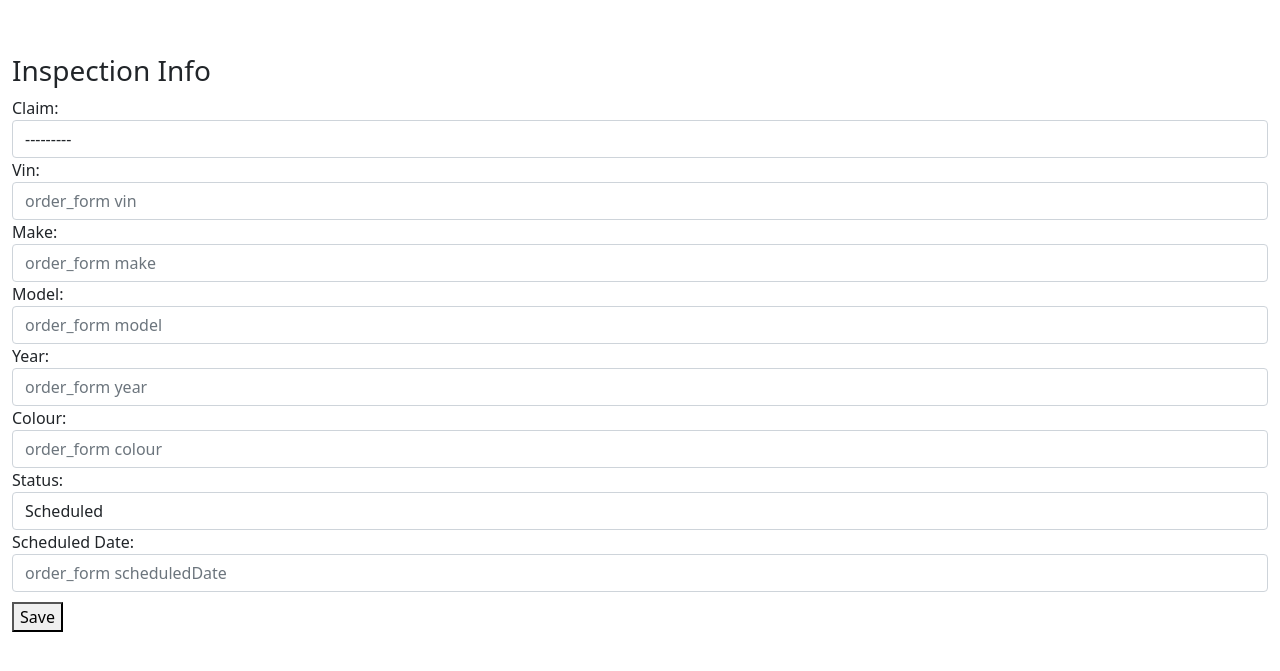
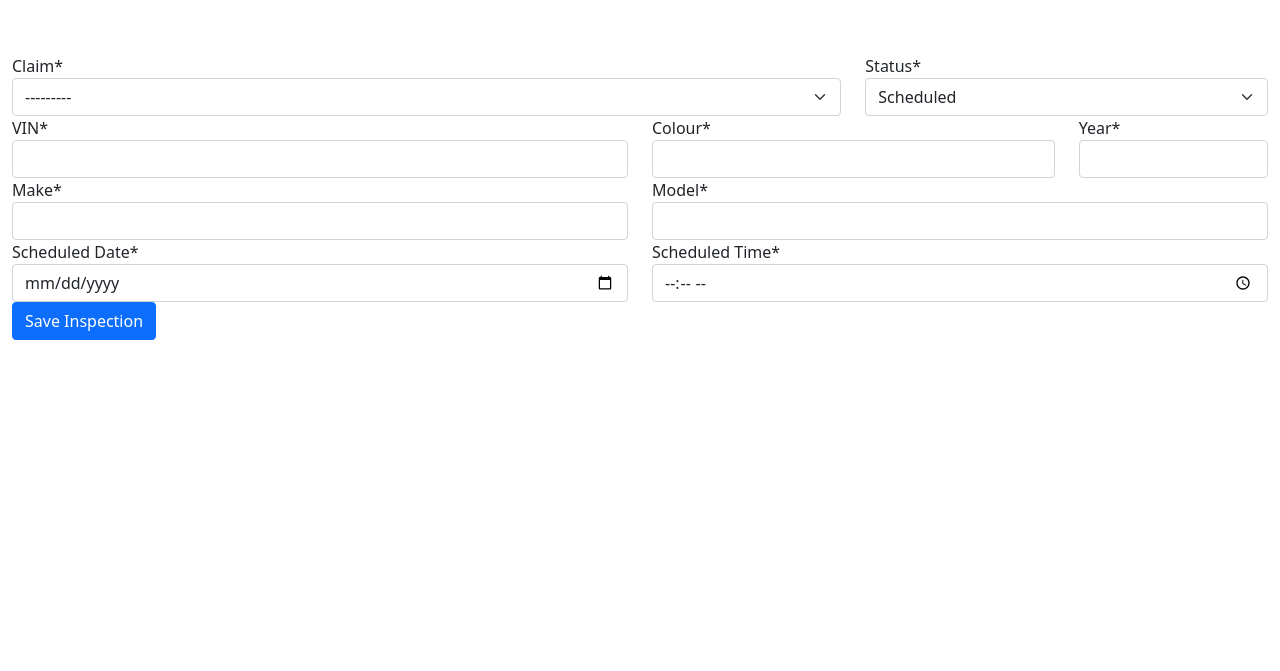
Before and after one commit to diaz-michael/btm419-W22, a Django app: page /inspections/create/ in a window 1280 px wide. Shown: the part 56-727 px from the top of the page. Run offline with Django 4.2, Linux system fonts and the light colour scheme; tables that the repository leaves empty hold one stand-in row (values such as "Sample post"); some libraries are stand-ins or nearby versions.

Commit message:
Inspections Formatting

```diff
--- a/c3prototype/settings.py
+++ b/c3prototype/settings.py
@@ -32,6 +32,8 @@
 # Application definition
 
 INSTALLED_APPS = [
+    'dal',
+    'dal_select2',
     'django.contrib.admin',
     'django.contrib.auth',
     'django.contrib.contenttypes',
@@ -175,3 +177,4 @@
 DEBUG_TOOLBAR_CONFIG = {
     'INTERCEPT_REDIRECTS': False,
 }
+CRISPY_TEMPLATE_PACK = 'bootstrap4'
--- a/inspections/forms.py
+++ b/inspections/forms.py
@@ -1,25 +1,41 @@
-from django import forms
-
+from django.forms import ModelForm, widgets
+from crispy_forms.helper import FormHelper
+from crispy_forms.layout import Layout, Fieldset, ButtonHolder, Submit, Field
 from .models import inspection
 
-class inspectionForm(forms.ModelForm):
+class inspectionForm(ModelForm):
     error_css_class = 'error-field'
     required_css_class = 'required-field'
     class Meta:
         model = inspection
-        fields = ['claimID', 'vin', 'make', 'model', 'year', 'colour', 'status', 'scheduledDate']
+        fields = ['claimID', 'vin', 'make', 'model', 'year', 'colour', 'status', 'scheduledDate', 'scheduledTime']
+        widgets = {
+            'status' : widgets.Select(),
+            'scheduledDate': widgets.DateInput(attrs={'type': 'date'},),
+            'scheduledTime': widgets.TimeInput(format = '%H:%M', attrs={'type': 'time'},)
+        }
 
     def __init__(self, *args, **kwargs):
         super().__init__(*args, **kwargs)
-        # django-crispy-forms
-        for field in self.fields:
-            new_data = {
-                "placeholder": f'order_form {str(field)}',
-                "class": 'form-control'
-            }
-            self.fields[str(field)].widget.attrs.update(
-                new_data
+        self.helper = FormHelper()
+        self.helper.layout = Layout(
+            Fieldset(
+                'claimID',
+                'vin',
+                'make',
+                'model',
+                'year',
+                'colour',
+                'status',
+                'scheduledDate',
+                'scheduledTime'
+            ),
+            Field('claimID', css_class='form-select'),
+            ButtonHolder(
+                Submit('submit', 'Submit', css_class='button white')
             )
-
+        )
+        self.fields['vin'].label = 'VIN'
         self.fields['claimID'].label = 'Claim'
         self.fields['scheduledDate'].label = 'Scheduled Date'
+        self.fields['scheduledTime'].label = 'Scheduled Time'
--- a/inspections/models.py
+++ b/inspections/models.py
@@ -3,6 +3,7 @@
 from django.urls import reverse
 from django.core.exceptions import ValidationError
 
+#based on https://gist.github.com/krisneuharth/2176789
 def validate_vin(value):
     POSITIONAL_WEIGHTS = [8,7,6,5,4,3,2,10,0,9,8,7,6,5,4,3,2]
     ILLEGAL_ALL = ['I', 'O', 'Q']
@@ -111,7 +112,8 @@
         choices=STATUS_CHOICES,
         default='Sc',
     )
-    scheduledDate = models.DateTimeField()
+    scheduledDate = models.DateField()
+    scheduledTime = models.TimeField()
     objects = inspectionManager()
     def list(self):
         return self.id
--- a/inspections/templates/inspections/create-update.html
+++ b/inspections/templates/inspections/create-update.html
@@ -1,26 +1,53 @@
 {% extends "background/base.html" %}
-
+{% load crispy_forms_tags %}
 
 {% block content %}
 
 <div style='margin-top:30px;'>
-    <form action='.' method="POST">
-        {% csrf_token %}
-        <h3>Inspection Info</h3>
-       {% for field in form %}
-       <div class='{% if field.field.required %}{{ form.required_css_class }}{%endif%}'>
-        {{ field.errors }}
-        {{ field.label_tag }} {{ field }}
-        {% if field.help_text %}
-            <p class="help">{{ field.help_text|safe }}</p>
-        {% endif %}
-        </div>
-       {% endfor %}
-        <button style='margin-top:10px;' type='submit' >Save</button>
+  <form method="post">
+    {% csrf_token %}
+    <div class="row">
+      <div class="col-md-8 mb-0">
+        {{ form.claimID|as_crispy_field }}
+      </div>
+      <div class="col-md-4 mb-0">
+        {{ form.status|as_crispy_field }}
+      </div>
+    </div>
+    <div class="row">
+      <div class="col-md-6 mb-0">
+        {{ form.vin|as_crispy_field }}
+      </div>
+      <div class="col-md-4 mb-0">
+        {{ form.colour|as_crispy_field }}
+      </div>
+      <div class="col-md-2 mb-0">
+        {{ form.year|as_crispy_field }}
+      </div>
+    </div>
+    <div class="row">
+      <div class="col-md-6 mb-0">
+        {{ form.make|as_crispy_field }}
+      </div>
+      <div class="col-md-6 mb-0">
+        {{ form.model|as_crispy_field }}
+      </div>
+    </div>
+    <div class="row">
+      <div class="col-md-6 mb-0">
+        {{ form.scheduledDate|as_crispy_field }}
+      </div>
+      <div class="col-md-6 mb-0">
+        {{ form.scheduledTime|as_crispy_field }}
+      </div>
+    </div>
+    <button type="submit" class="btn btn-primary">Save Inspection</button>
+  </form>
 
-        {% if message %}
-        <h3>{{ message }}</h3>
-        {% endif %}
-    </form>
 </div>
+<!-- Force select fields to select class -->
+<script>
+  document.getElementById("id_claimID").className = "form-select";
+  document.getElementById("id_status").className = "form-select";
+</script>
 {% endblock content %}
```
Also changed, not shown: inspections/migrations/0006_auto_20220331_1252.py (added).
